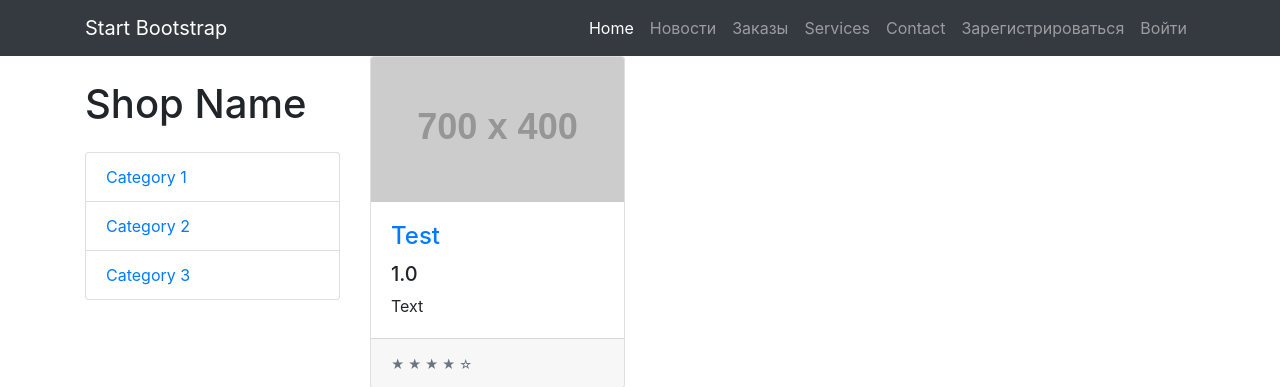
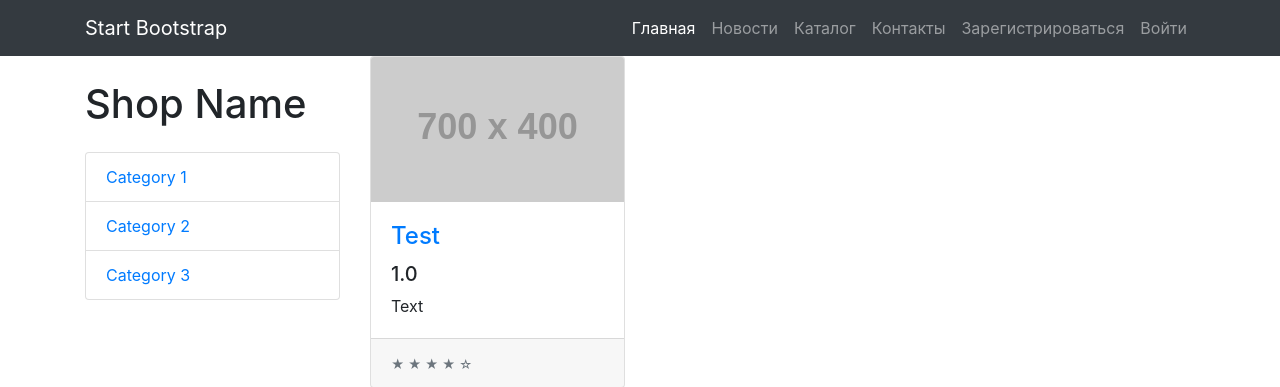
Before and after one commit to xivol/sqlalchemy, a Flask app: page /products in a window 1280 px wide. Shown: the top 387 px of the page. Run offline with Flask 2, Linux system fonts and the light colour scheme; data comes from the database, SQL or seed files in the repository; grey boxes labelled with a size stand in for pictures from a placeholder-image service; some libraries are stand-ins or nearby versions.

Commit message:
base html change

```diff
--- a/main.py
+++ b/main.py
@@ -1,5 +1,6 @@
 from flask import Flask, render_template
 from flask_login import LoginManager, login_user, login_required, logout_user, current_user
+from flask_restful import abort
 from werkzeug.utils import redirect
 
 #from flask_restful import  abort, Api
--- a/templates/base.html
+++ b/templates/base.html
@@ -19,7 +19,8 @@
          href="https://maxcdn.bootstrapcdn.com/font-awesome/4.3.0/css/font-awesome.min.css">
 
   <!-- Custom styles for this template -->
-  <link href="static/css/shop-homepage.css" rel="stylesheet">
+  <link href="{{ url_for('static', filename='css/shop-homepage.css') }}" rel="stylesheet">
+  <link href="{{ url_for('static', filename='css/comments.css') }}" rel="stylesheet" />
 
 </head>
 
@@ -36,7 +37,7 @@
       <div class="collapse navbar-collapse" id="navbarResponsive">
         <ul class="navbar-nav ml-auto">
           <li class="nav-item active">
-            <a class="nav-link" href="#">Home
+            <a class="nav-link" href="/">Главная
               <span class="sr-only">(current)</span>
             </a>
           </li>
@@ -44,15 +45,15 @@
             <a class="nav-link" href="/news">Новости</a>
           </li>
           <li class="nav-item">
-            <a class="nav-link" href="/order">Заказы</a>
+            <a class="nav-link" href="/products">Каталог</a>
           </li>
           <li class="nav-item">
-            <a class="nav-link" href="#">Services</a>
-          </li>
-          <li class="nav-item">
-            <a class="nav-link" href="#">Contact</a>
+            <a class="nav-link" href="#">Контакты</a>
           </li>
           {% if current_user.is_authenticated %}
+          <li class="nav-item">
+            <a class="nav-link" href="/order">Мои Заказы</a>
+          </li>
           <li class="nav-item">
             <a class="nav-link danger" href="/logout">{{ current_user.name }}</a>
           </li>
--- a/templates/comments.html
+++ b/templates/comments.html
@@ -1,6 +1,6 @@
 {% extends "base.html" %}
 {% block content %}
-<link rel="stylesheet" href="static/css/comments.css"/>
+<link rel="stylesheet" href="{{ url_for('static', filename='comments.css') }}"/>
 <section class="content-item" id="comments">
     <div class="container">
        <div class="row">
--- a/templates/product.html
+++ b/templates/product.html
@@ -21,10 +21,10 @@
               {% for item in products %}
           <div class="col-lg-4 col-md-6 mb-4">
             <div class="card h-100">
-              <a href="#"><img class="card-img-top" src="http://placehold.it/700x400" alt=""></a>
+              <a href="./products/{{item.id}}"><img class="card-img-top" src="http://placehold.it/700x400" alt=""></a>
               <div class="card-body">
                 <h4 class="card-title">
-                  <a href="#">{{item.title}}</a>
+                  <a href="./products/{{item.id}}">{{item.title}}</a>
                 </h4>
                 <h5>{{item.price}}</h5>
                 <p class="card-text">{{item.descript}}</p>
```
Also changed, not shown: data/order.py (+0 -7 lines).
